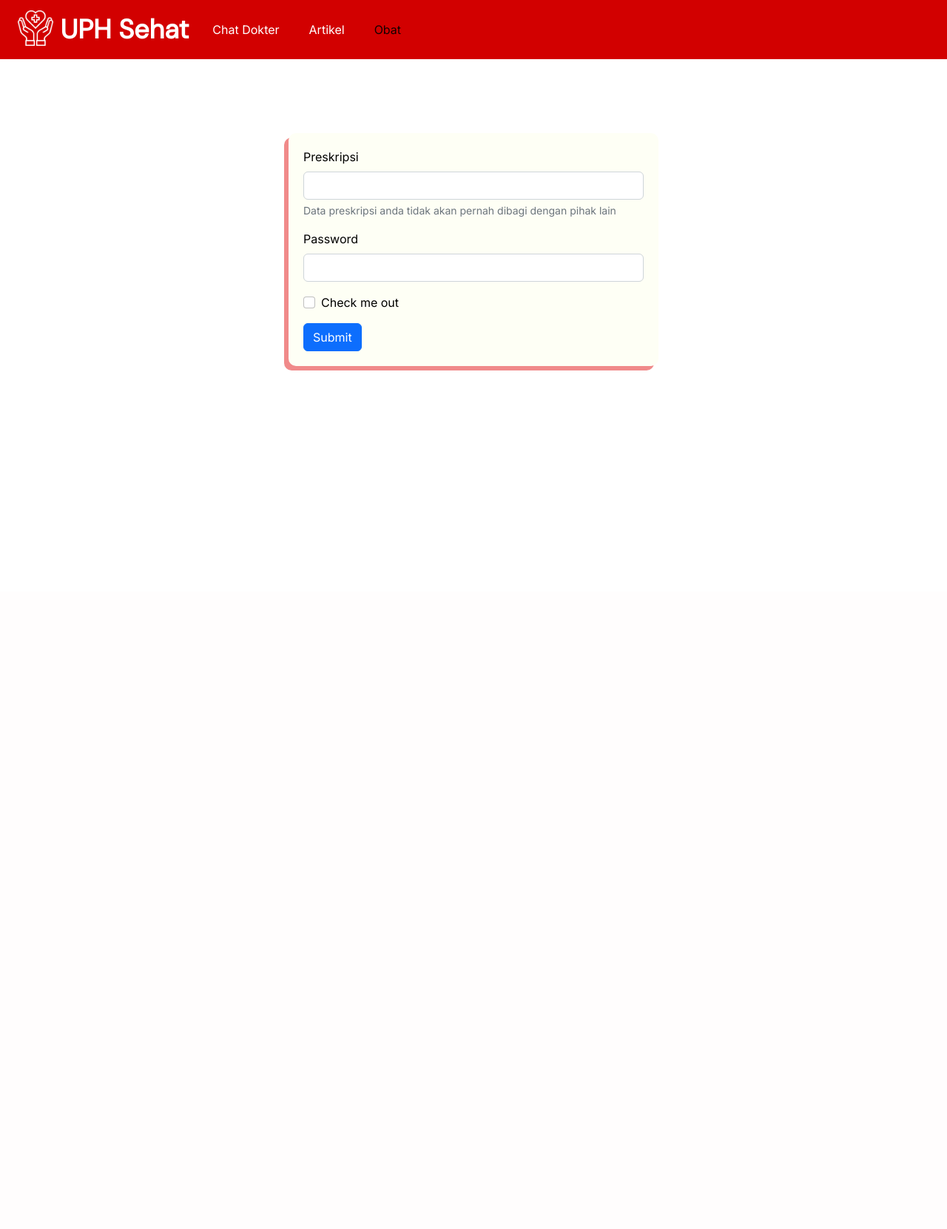
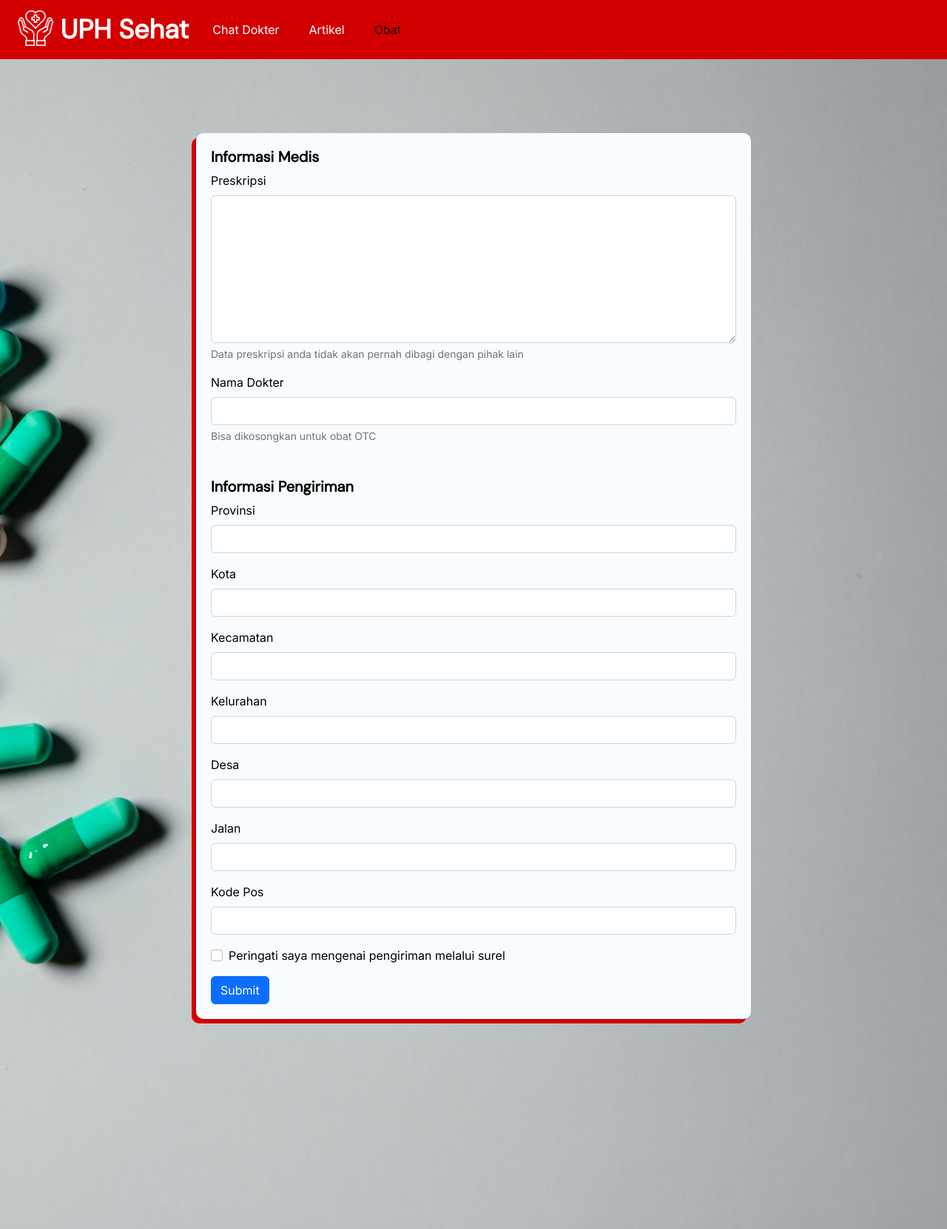
Before and after one commit to Lunatixcz/Website-Kesehatan, a PHP site: page /obat.html in a window 1280 px wide. Shown: the whole page at 74% size. Before the commit the page ends 501 px from the top, so only its background shows below. Run offline with PHP 8.4, Linux system fonts and the light colour scheme.

Commit message:
Obat Update

```diff
--- a/Website Kesehatan/css/obat.css
+++ b/Website Kesehatan/css/obat.css
@@ -5,6 +5,9 @@ body {
   padding: auto;
   font-family: "Inter", sans-serif;
   color: rgb(108, 108, 108);
+  background-image: url("../image/Obat.jpg");
+  background-position: center;
+  background-size: cover;
 }
 
 h1,
@@ -72,14 +75,18 @@ a:hover {
 #order-form {
   position: relative;
   top: 180px;
-  width: 500px;
+  width: 750px;
 
   margin: auto;
   padding: 20px;
 
-  box-shadow: -6px 6px #de000075;
+  box-shadow: -6px 6px #d20000;
 
   border-radius: 10px;
-  background-color: #fefff5;
+  background-color: #f8fcff;
   color: black;
 }
+
+#pres {
+  height: 200px;
+}
--- a/Website Kesehatan/obat.html
+++ b/Website Kesehatan/obat.html
@@ -40,21 +40,80 @@
   <!-- PAGE CONTENTS -->
   <div id="order-form">
     <form>
+      <h5>Informasi Medis</h5>
       <div class="mb-3">
-        <label for="exampleInputEmail1" class="form-label">Preskripsi</label>
-        <input type="text" class="form-control" id="exampleInputEmail1" aria-describedby="emailHelp">
-        <div id="emailHelp" class="form-text">Data preskripsi anda tidak akan pernah dibagi dengan pihak lain</div>
+        <label for="pres" class="form-label">Preskripsi</label>
+        <textarea type="text" class="form-control" id="pres" name="preskripsi"></textarea>
+        <div id="pres-help" class="form-text">Data preskripsi anda tidak akan pernah dibagi dengan pihak lain</div>
       </div>
       <div class="mb-3">
-        <label for="exampleInputPassword1" class="form-label">Password</label>
-        <input type="password" class="form-control" id="exampleInputPassword1">
+        <label for="dokter" class="form-label">Nama Dokter</label>
+        <input type="text" class="form-control" id="dokter" name="dokter">
+        <div id="dokter-help" class="form-text">Bisa dikosongkan untuk obat OTC</div>
       </div>
+
+      <div style="height: 30px;"></div>
+
+      <h5>Informasi Pengiriman</h5>
+      <div class="mb-3">
+        <label for="provinsi" class="form-label">Provinsi</label>
+        <input type="text" class="form-control" id="provinsi" name="provinsi">
+      </div>
+      <div class="mb-3">
+        <label for="kota" class="form-label">Kota</label>
+        <input type="text" class="form-control" id="kota" name="kota">
+      </div>
+      <div class="mb-3">
+        <label for="camat" class="form-label">Kecamatan</label>
+        <input type="text" class="form-control" id="camat" name="camat">
+      </div>
+      <div class="mb-3">
+        <label for="lurah" class="form-label">Kelurahan</label>
+        <input type="text" class="form-control" id="lurah" name="lurah">
+      </div>
+      <div class="mb-3">
+        <label for="desa" class="form-label">Desa</label>
+        <input type="text" class="form-control" id="desa" name="desa">
+      </div>
+      <div class="mb-3">
+        <label for="jalan" class="form-label">Jalan</label>
+        <input type="text" class="form-control" id="jalan" name="jalan">
+      </div>
+      <div class="mb-3">
+        <label for="pos" class="form-label">Kode Pos</label>
+        <input type="text" class="form-control" id="pos" name="pos">
+      </div>
+
+
       <div class="mb-3 form-check">
-        <input type="checkbox" class="form-check-input" id="exampleCheck1">
-        <label class="form-check-label" for="exampleCheck1">Check me out</label>
+        <input type="checkbox" class="form-check-input" id="check">
+        <label class="form-check-label" for="check">Peringati saya mengenai pengiriman melalui surel</label>
       </div>
-      <button type="submit" class="btn btn-primary">Submit</button>
+
+      <button type="submit reset" class="btn btn-primary" data-bs-toggle="modal" data-bs-target="#popup">Submit</button>
+
     </form>
+  </div>
+
+  <div class="footer text-center" style="height: 400px;"></div>
+
+  <!-- POP UP -->
+  <div class="modal fade" id="popup" tabindex="-1" aria-labelledby="popupLabel" aria-hidden="true">
+    <div class="modal-dialog">
+      <div class="modal-content">
+        <div class="modal-header">
+          <h1 class="modal-title fs-5" id="popupLabel">Modal title</h1>
+          <button type="button" class="btn-close" data-bs-dismiss="modal" aria-label="Close"></button>
+        </div>
+        <div class="modal-body">
+          ...
+        </div>
+        <div class="modal-footer">
+          <button type="button" class="btn btn-secondary" data-bs-dismiss="modal">Close</button>
+          <button type="button" class="btn btn-primary">Save changes</button>
+        </div>
+      </div>
+    </div>
   </div>
 
   <!-- SCRIPT -->
```
Also changed, not shown: Website Kesehatan/image/Obat.jpg (added).
